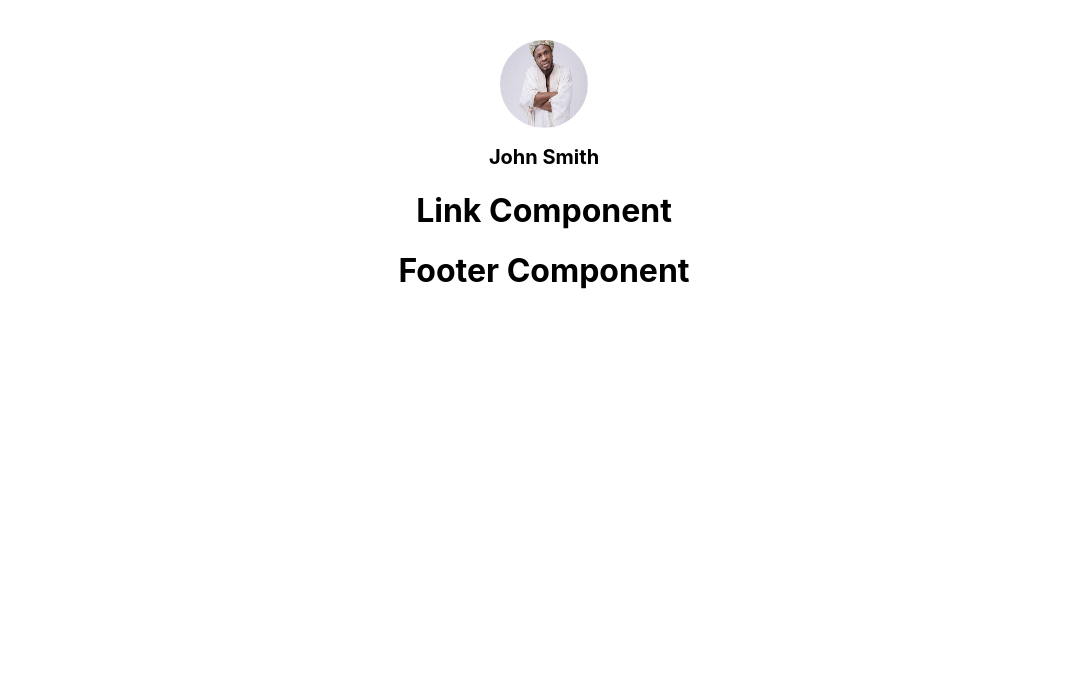
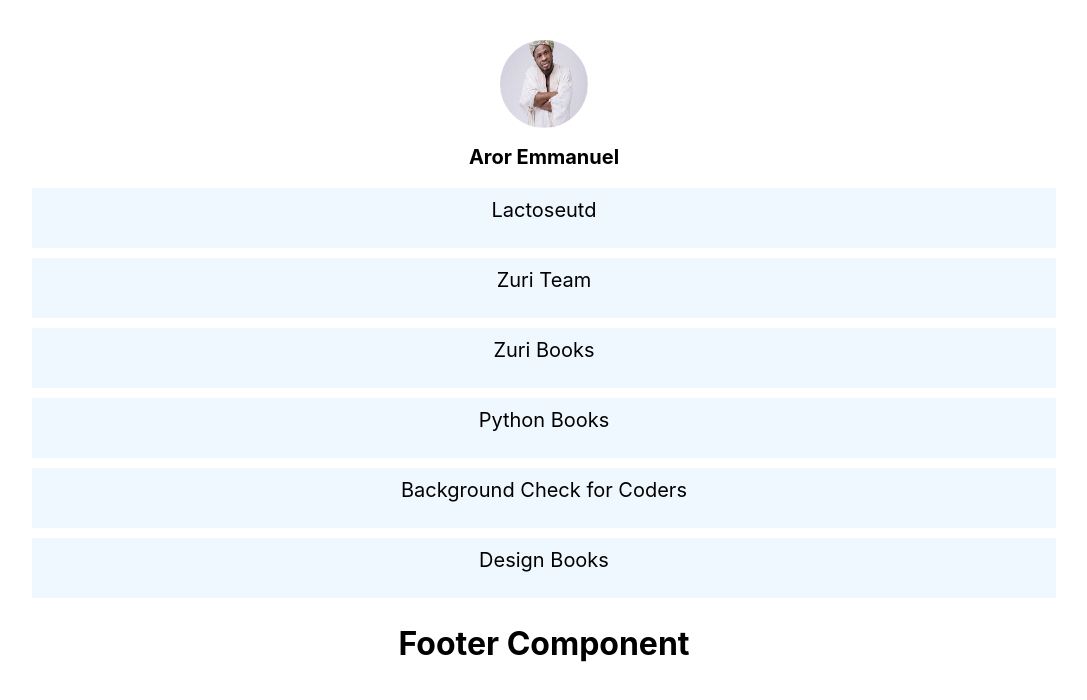
Before and after one commit to aroremmanuel/LinkTree, a React (Create React App) app: page / in a window 1280 px wide. Shown: the top 700 px of the page, without its empty margins (96-1183 px from the left). Built offline with nearby package versions, Linux system fonts and the light colour scheme.

Commit message:
Links added (second commit)

```diff
--- a/src/App.css
+++ b/src/App.css
@@ -1,5 +1,6 @@
 body {
     margin: 0;
+    font-family: -apple-system, BlinkMacSystemFont, 'Segoe UI', Roboto, Oxygen, Ubuntu, Cantarell, 'Open Sans', 'Helvetica Neue', sans-serif;
 }
 
 #page--container {
@@ -19,6 +20,27 @@ body {
     font-size: 20px;
 }
 
-#twitter , #slack {
+#slack {
     display: none;
 }
+
+#link__container {
+    display: flex;
+    flex-direction: column;
+}
+
+.link__button {
+    width: 100%;
+    height: 40px;
+    border: none;
+    background-color: aliceblue;
+    margin: 5px 0px;
+    padding: 10px 0;
+    text-decoration: none;
+    font-size: 20px;
+    color: black;
+}
+
+.link__button:hover {
+    box-shadow: 2px black ;
+}
--- a/src/components/link.js
+++ b/src/components/link.js
@@ -1,7 +1,12 @@
 function Link() {
     return (
-        <div>
-            <h1>Link Component</h1>
+        <div id="link__container">
+            <a href="https://twitter.com/lactoseutd" target="blank" id="twitter"  className="link__button">Lactoseutd</a>
+            <a href="https://training.zuri.team/" target="blank" id="btn__zuri" className="link__button">Zuri Team</a>
+            <a href=" http://books.zuri.team" target="blank" id="books" className="link__button">Zuri Books</a>
+            <a href="https://books.zuri.team/python-for-beginners?ref_id=<ajebo>" target="blank" id="book__python" className="link__button">Python Books</a>
+            <a href="https://background.zuri.team" target="blank" id="pitch" className="link__button">Background Check for Coders</a>
+            <a href="https://books.zuri.team/design-rules" target="blank" id="book__design" className="link__button">Design Books</a>
         </div>
     );
 }
--- a/src/components/profile.js
+++ b/src/components/profile.js
@@ -3,10 +3,9 @@ import ProfilePic from "../media/profile-pic.jpg"
 function Profile() {
     return (
         <div>
-            <img src={ProfilePic} id="profile__img" />
-            <h1 id="profile__name">John Smith</h1>
-                <h1 id="twitter">lactoseutd</h1>
-                <h1 id="slack">nsdfd</h1>
+                <img src={ProfilePic} id="profile__img" />
+                <h1 id="profile__name">Aror Emmanuel</h1>
+                <h1 id="slack">ajebo</h1>
         </div>
     );
 }
```
